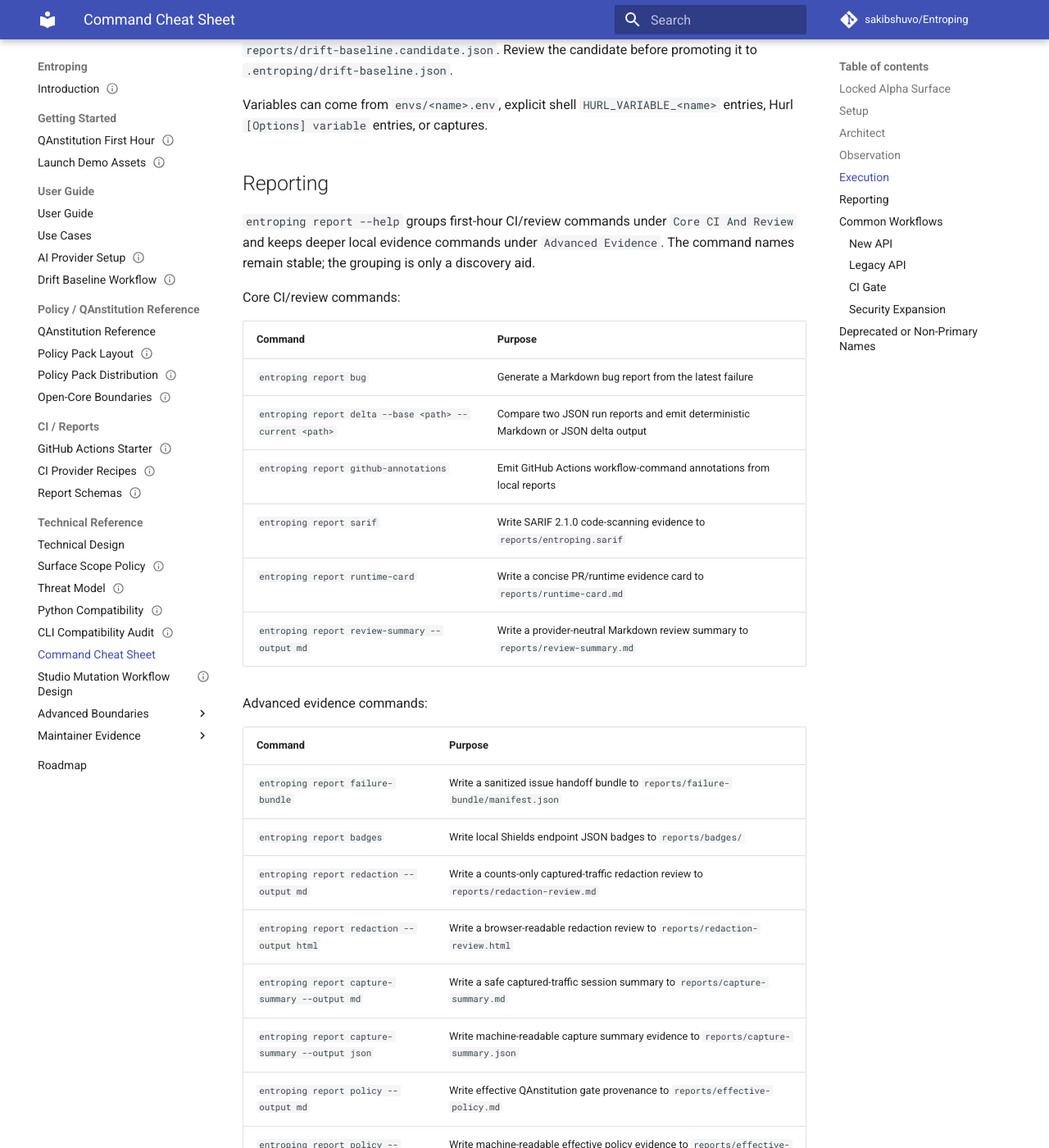
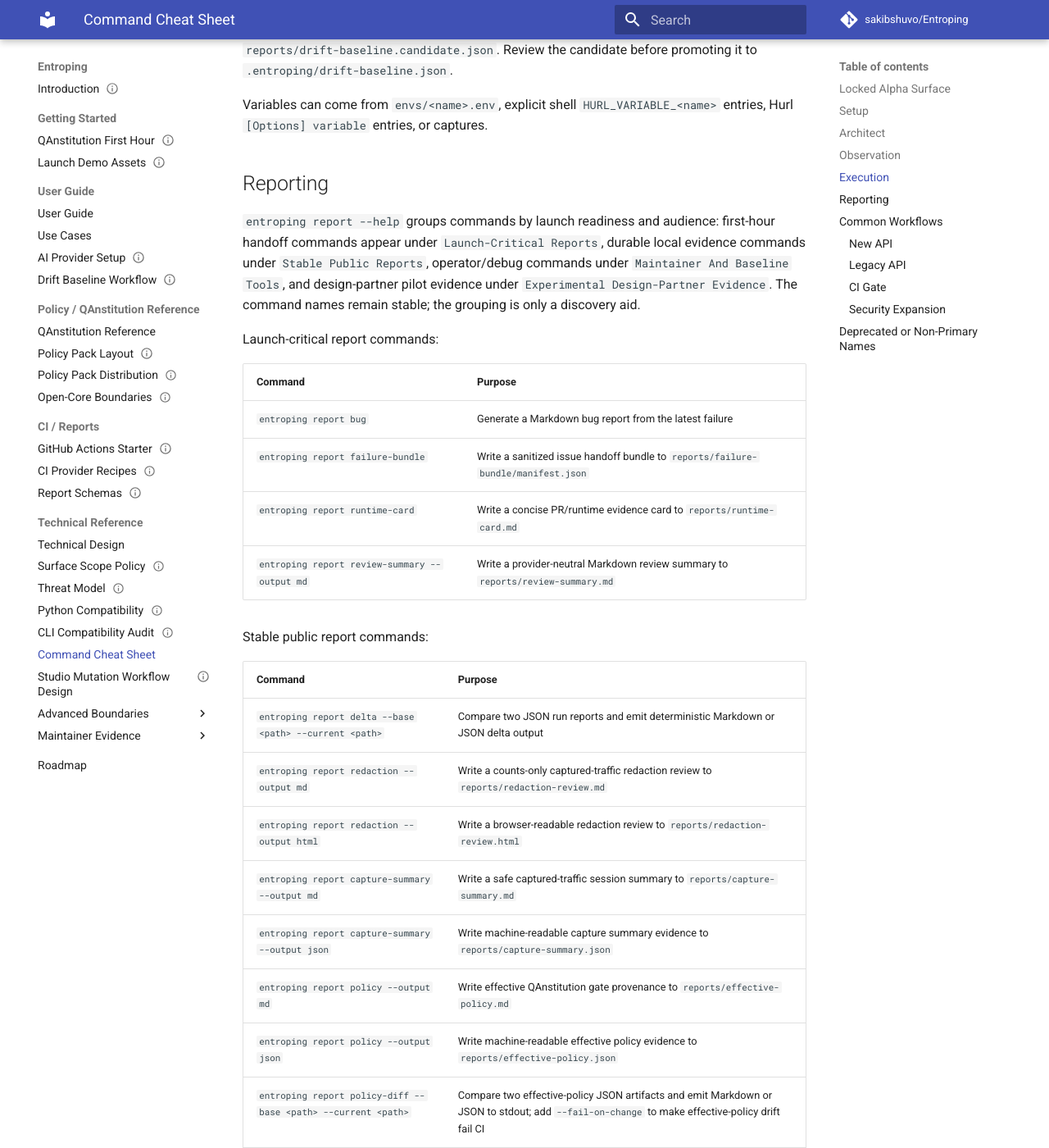
Before and after one commit to sakibshuvo/Entroping, an MkDocs documentation site: the page built from docs/technical/COMMAND_CHEAT_SHEET.md, in a window 1280 px wide and 1400 px high, scrolled down 8449 px. Shown: the whole window at 82% size. Built offline with MkDocs 1.6.1 and Material for MkDocs 9.7.7, drawn with Linux system fonts in a browser that asks for light colours; comment, search, counter and statistics services are not loaded; some of the changed text lies outside the part shown.

Commit message:
feat(cli): classify report command help surface

```diff
--- a/docs/technical/COMMAND_CHEAT_SHEET.md
+++ b/docs/technical/COMMAND_CHEAT_SHEET.md
@@ -331,28 +331,27 @@
 
 ## Reporting
 
-`entroping report --help` groups first-hour CI/review commands under
-`Core CI And Review` and keeps deeper local evidence commands under
-`Advanced Evidence`. The command names remain stable; the grouping is only a
-discovery aid.
+`entroping report --help` groups commands by launch readiness and audience:
+first-hour handoff commands appear under `Launch-Critical Reports`, durable
+local evidence commands under `Stable Public Reports`, operator/debug commands
+under `Maintainer And Baseline Tools`, and design-partner pilot evidence under
+`Experimental Design-Partner Evidence`. The command names remain stable; the
+grouping is only a discovery aid.
 
-Core CI/review commands:
+Launch-critical report commands:
 
 | Command | Purpose |
 | --- | --- |
 | `entroping report bug` | Generate a Markdown bug report from the latest failure |
-| `entroping report delta --base <path> --current <path>` | Compare two JSON run reports and emit deterministic Markdown or JSON delta output |
-| `entroping report github-annotations` | Emit GitHub Actions workflow-command annotations from local reports |
-| `entroping report sarif` | Write SARIF 2.1.0 code-scanning evidence to `reports/entroping.sarif` |
+| `entroping report failure-bundle` | Write a sanitized issue handoff bundle to `reports/failure-bundle/manifest.json` |
 | `entroping report runtime-card` | Write a concise PR/runtime evidence card to `reports/runtime-card.md` |
 | `entroping report review-summary --output md` | Write a provider-neutral Markdown review summary to `reports/review-summary.md` |
 
-Advanced evidence commands:
+Stable public report commands:
 
 | Command | Purpose |
 | --- | --- |
-| `entroping report failure-bundle` | Write a sanitized issue handoff bundle to `reports/failure-bundle/manifest.json` |
-| `entroping report badges` | Write local Shields endpoint JSON badges to `reports/badges/` |
+| `entroping report delta --base <path> --current <path>` | Compare two JSON run reports and emit deterministic Markdown or JSON delta output |
 | `entroping report redaction --output md` | Write a counts-only captured-traffic redaction review to `reports/redaction-review.md` |
 | `entroping report redaction --output html` | Write a browser-readable redaction review to `reports/redaction-review.html` |
 | `entroping report capture-summary --output md` | Write a safe captured-traffic session summary to `reports/capture-summary.md` |
@@ -362,19 +361,32 @@
 | `entroping report policy-diff --base <path> --current <path>` | Compare two effective-policy JSON artifacts and emit Markdown or JSON to stdout; add `--fail-on-change` to make effective-policy drift fail CI |
 | `entroping report gate-coverage --output md` | Write a policy gate coverage matrix to `reports/gate-coverage.md` |
 | `entroping report gate-coverage --output json` | Write machine-readable gate coverage evidence to `reports/gate-coverage.json` |
+| `entroping report traceability --output md` | Generate a local Markdown story/test traceability report |
+| `entroping report traceability --output json` | Emit machine-readable traceability JSON for badges or downstream tools |
+| `entroping report github-annotations` | Emit GitHub Actions workflow-command annotations from local reports |
+| `entroping report sarif` | Write SARIF 2.1.0 code-scanning evidence to `reports/entroping.sarif` |
+
+Maintainer and baseline tools:
+
+| Command | Purpose |
+| --- | --- |
+| `entroping report badges` | Write local Shields endpoint JSON badges to `reports/badges/` |
 | `entroping report gate-injection --target <path>` | Explain selected-file gate injection without running Hurl or mutating sources |
 | `entroping report test-quality --output md` | Write a static generated-Hurl quality score to `reports/test-quality.md` |
 | `entroping report test-quality --output json` | Write machine-readable generated-Hurl quality evidence to `reports/test-quality.json` |
 | `entroping report artifact-manifest` | Write checksum evidence for local report artifacts to `reports/artifact-manifest.json` |
+| `entroping report promote-drift-baseline` | Promote a reviewed drift baseline candidate into `.entroping/drift-baseline.json` |
+
+Experimental design-partner evidence commands:
+
+| Command | Purpose |
+| --- | --- |
 | `entroping report evidence-bundle` | Write a sanitized local design-partner upload-readiness bundle to `reports/evidence-bundle.json` |
 | `entroping report design-partner-feedback` | Write a sanitized local design-partner feedback template to `reports/design-partner-feedback.json` |
 | `entroping report pilot-metrics --output md` | Write local design-partner pilot metric inference to `reports/pilot-metrics.md` |
 | `entroping report pilot-metrics --output json` | Write machine-readable pilot metric inference to `reports/pilot-metrics.json` |
 | `entroping report agent-bundle --output md` | Write a local multi-agent review bundle to `reports/agent-bundle.md` |
 | `entroping report agent-bundle --output json` | Write machine-readable Builder/Breaker/Auditor evidence to `reports/agent-bundle.json` |
-| `entroping report traceability --output md` | Generate a local Markdown story/test traceability report |
-| `entroping report traceability --output json` | Emit machine-readable traceability JSON for badges or downstream tools |
-| `entroping report promote-drift-baseline` | Promote a reviewed drift baseline candidate into `.entroping/drift-baseline.json` |
 
 Example:
 
```
Also changed, not shown: .context/changelog.md (+5 -0 lines), .context/plan.md (+13 -12 lines), docs/meta/PROJECT_PROGRESS.md (+1 -1 lines), docs/technical/TDS.md (+4 -0 lines), 2 other files.
